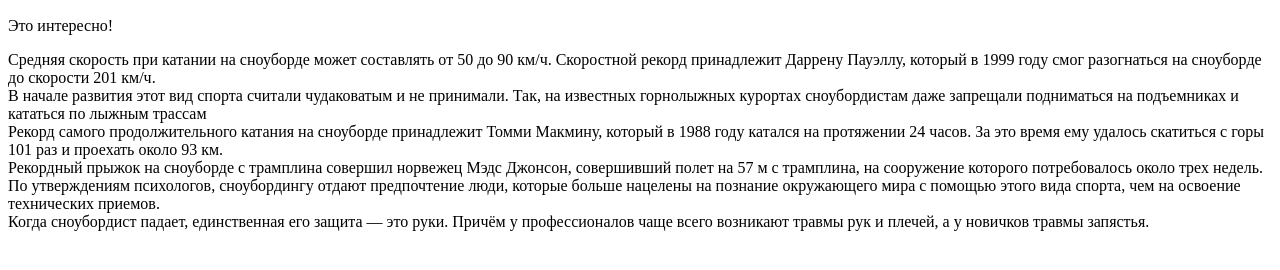
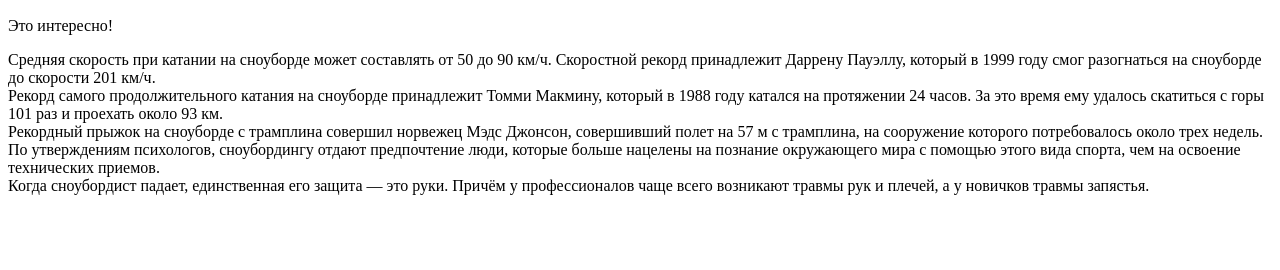
Before and after one commit to YanaOstashova/Snowboard, a plain HTML site: page index.html in a window 1280 px wide. Shown: the part 518-788 px from the top of the page. Drawn offline with Linux system fonts and the light colour scheme.

Commit message:
change body

```diff
--- a/index.html
+++ b/index.html
@@ -53,9 +53,6 @@
           <div>Средняя скорость при катании на сноуборде может составлять
             от 50 до 90 км/ч. Скоростной рекорд принадлежит Даррену Пауэллу, который в 1999 году смог
             разогнаться на сноуборде до скорости 201 км/ч.</div>
-          <div>В начале развития этот вид спорта считали чудаковатым и не принимали.
-            Так, на известных горнолыжных курортах сноубордистам даже запрещали подниматься на подъемниках
-            и кататься по лыжным трассам</div>
           <div>Рекорд самого продолжительного катания на сноуборде принадлежит Томми Макмину,
             который в 1988 году катался на протяжении 24 часов. За это время ему удалось скатиться
             с горы 101 раз и проехать около 93 км.
```
